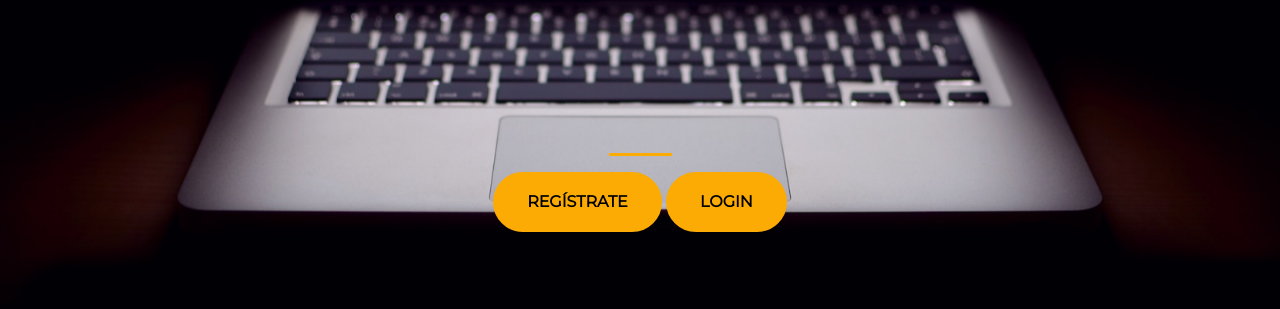
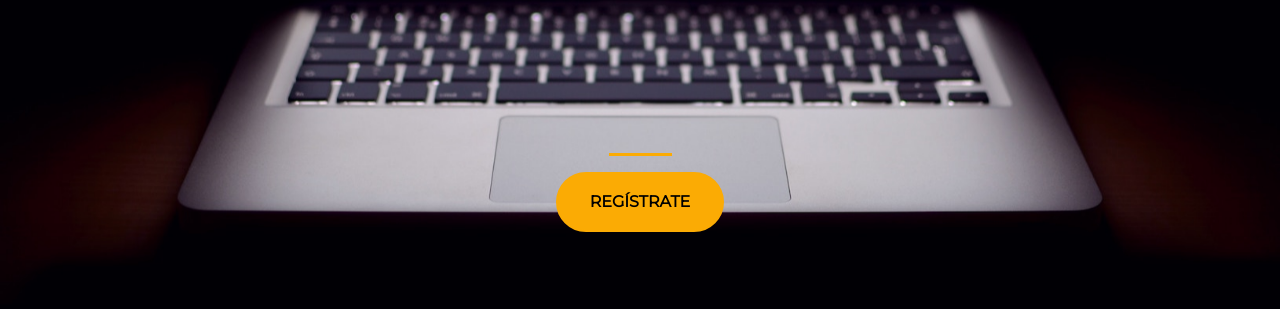
Before and after one commit to DivorcedLance/fisihacks, a plain HTML site: page index.html in a window 1280 px wide. Shown: the part 355-664 px from the top of the page. Drawn offline with nearby package versions, Linux system fonts and the light colour scheme.

Commit message:
Removing the Login Button

```diff
--- a/index.html
+++ b/index.html
@@ -35,7 +35,6 @@
           <div class="buffer col-12"></div>
           <hr />
           <button class="btn btn-primary btn-reg btn-x1">Regístrate</button>
-          <button class="btn btn-primary btn-reg btn-x1">Login</button>
         </section>
       </div>
     </div>
```
